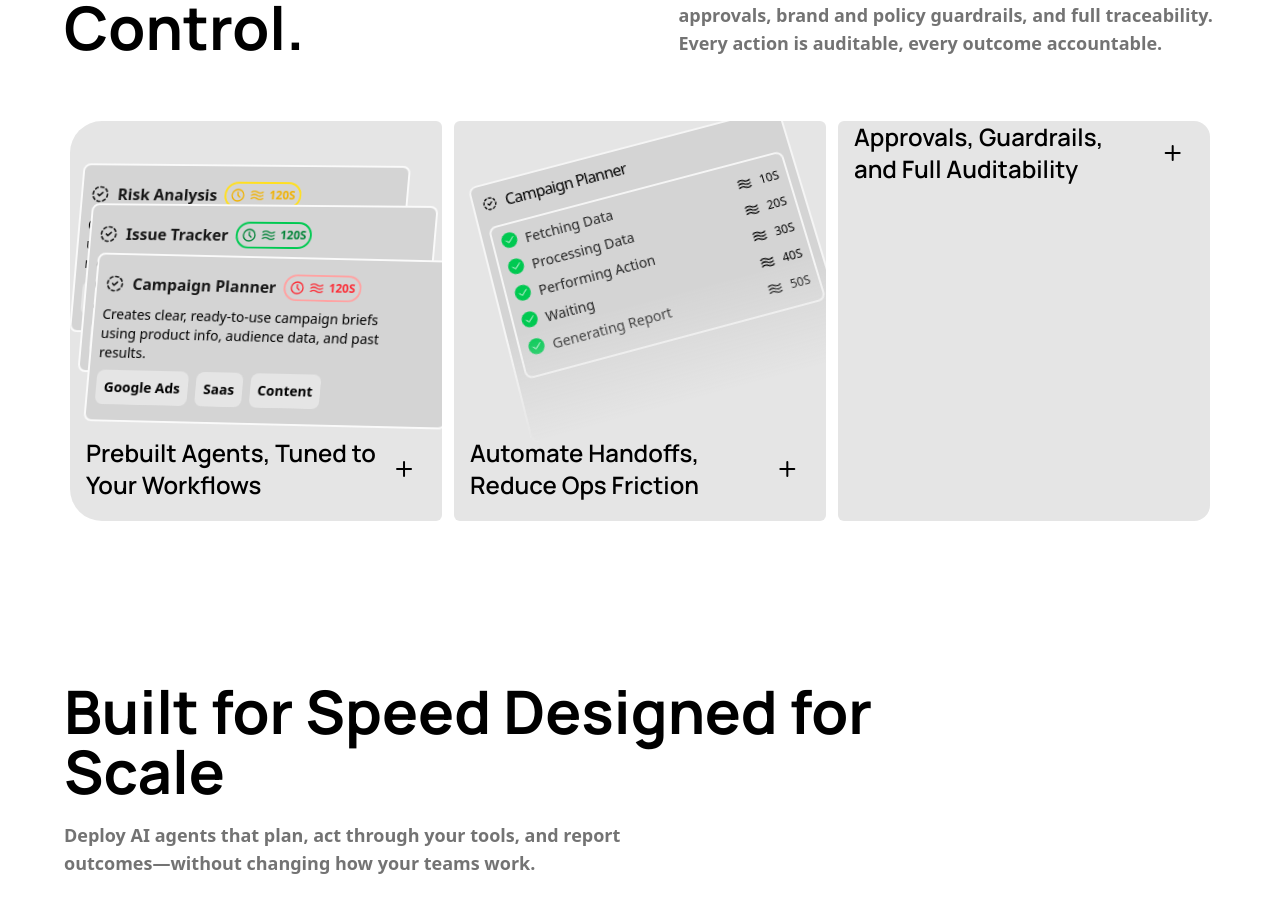
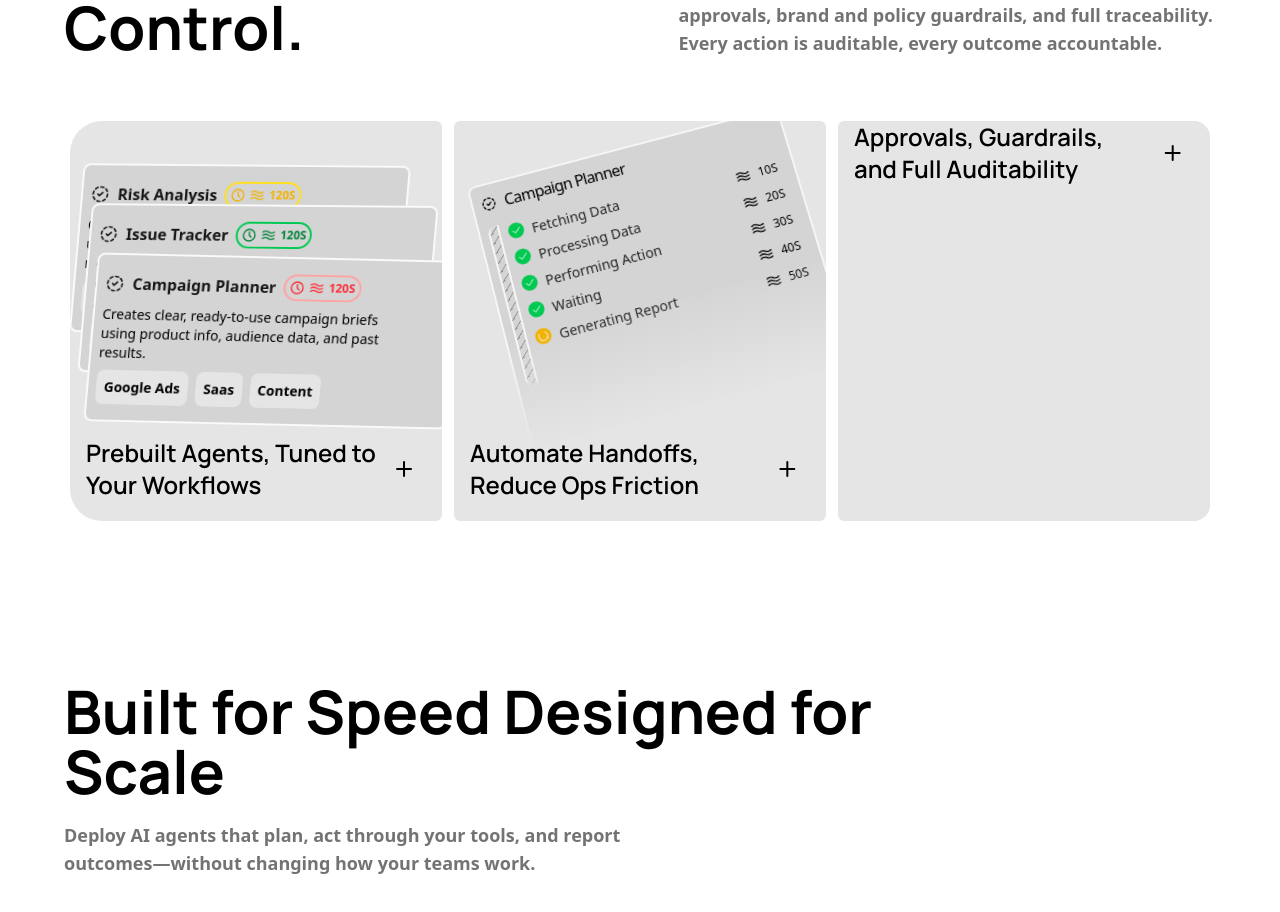
Before and after one commit to shogun444/Template, a Next.js app: page / in a window 1280 px wide. Shown: the part 1248-2160 px from the top of the page. Built offline with nearby package versions, Linux system fonts and the light colour scheme.

Commit message:
made 80% copy of the main thing

```diff
--- a/app/components/Hero/hero.tsx
+++ b/app/components/Hero/hero.tsx
@@ -169,7 +169,7 @@ export default function Hero() {
           </Card>
           <Card className=" relative  overflow-hidden perspective-distant transform-3d">
             <CardSkeleton className="border-2 w-82 border-neutral-100  translate-y-4 translate-x-10  -rotate-z-15 -rotate-y-1 rotate-x-10 mask-b-from-60% pb-15 ">
-              <SkeletonHeader className="relative flex items-center tracking-tighter pb-3">
+              <SkeletonHeader className="relative font-medium flex items-center tracking-tighter pb-3">
                 <svg
                   xmlns="http://www.w3.org/2000/svg"
                   width="24"
@@ -194,9 +194,18 @@ export default function Hero() {
                 </svg>
                 Campaign Planner
               </SkeletonHeader>
+              <div
+                style={{
+                  backgroundImage:
+                    "repeating-linear-gradient(315deg , gray 0px , gray 1px, transparent 1px ,  transparent 50%)",
+                    backgroundSize : "10px 10px",
 
-              <div className="border-2   border-neutral-100 rounded-lg p-2">
-                <CardComponents className="" />
+                }}
+                className=" border-l-2 group hover:border-l-0 transition-all duration-200 mask-b-from-96%  h-42  w-75 border-neutral-100 pl-2  rounded-lg relative"
+              >
+                <div className=" border-2 absolute inset-x-2 -inset-y-2 transition-all duration-300 group-hover:inset-0 w-75 bg-neutral-300  border-neutral-100 rounded-lg p-2">
+                  <CardComponents className="" />
+                </div>
               </div>
             </CardSkeleton>
 
@@ -271,11 +280,14 @@ export function CardComponents({ className }: { className?: string }) {
       {components.map((itm, idx) => (
         <div
           key={idx}
-          className={cn("flex  justify-between items-center  space-y-2", className)}
+          className={cn(
+            "flex  justify-between items-center  space-y-2",
+            className,
+          )}
         >
           <SkeletonHeader className="font-sans text-sm text-neutral-800 font-medium">
-            <span className="flex justify-center items-center size-4 rounded-full bg-green-500">
-              <svg
+            <span className={`flex justify-center items-center size-4 rounded-full ${  itm.text === "Generating Report"? 'bg-yellow-500' : 'bg-green-500' }`}>
+              {itm.text === "Generating Report"? <svg xmlns="http://www.w3.org/2000/svg" width="24" height="24" viewBox="0 0 24 24" fill="none" stroke="currentColor" stroke-width="2" stroke-linecap="round" stroke-linejoin="round" className="tabler-icon tabler-icon-loader-2 size-3 text-white animate-spin"><path d="M12 3a9 9 0 1 0 9 9"></path></svg> :  <svg
                 xmlns="http://www.w3.org/2000/svg"
                 viewBox="0 0 24 24"
                 fill="none"
@@ -286,7 +298,9 @@ export function CardComponents({ className }: { className?: string }) {
                 className="tabler-icon tabler-icon-check size-3  stroke-white  "
               >
                 <path d="M5 12l5 5l10 -10"></path>
-              </svg>{" "}
+              </svg>}
+
+
             </span>
 
             {itm.text}
--- a/app/globals.css
+++ b/app/globals.css
@@ -18,7 +18,7 @@
     -52px 35px 25px 0px rgba(0, 0, 0, 0.04),
     -29px 19px 21px 0px rgba(0, 0, 0, 0.15),
     -13px 9px 16px 0px rgba(0, 0, 0, 0.25), -3px 2px 9px 0px rgba(0, 0, 0, 0.29);
-  --patern-fg: oklch(26.9% 0 0);
+  --patern-fg: oklch(97% 0 0);
 }
 
 .dark {
```
